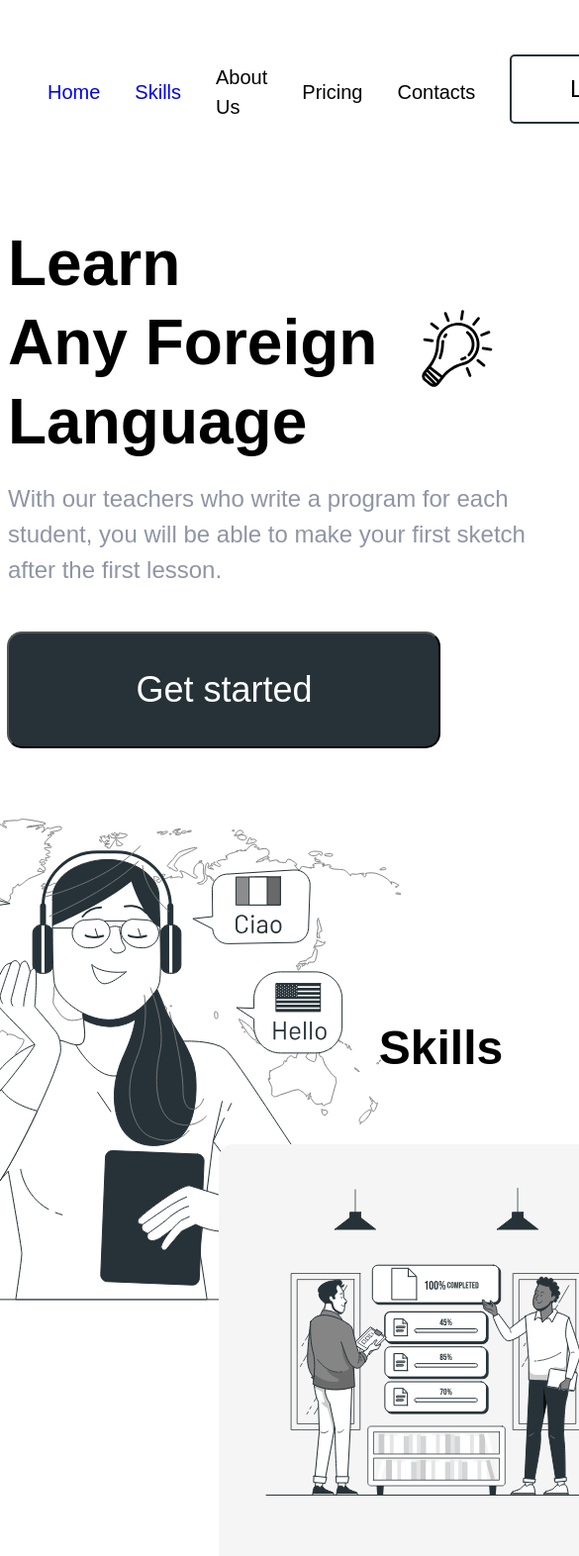
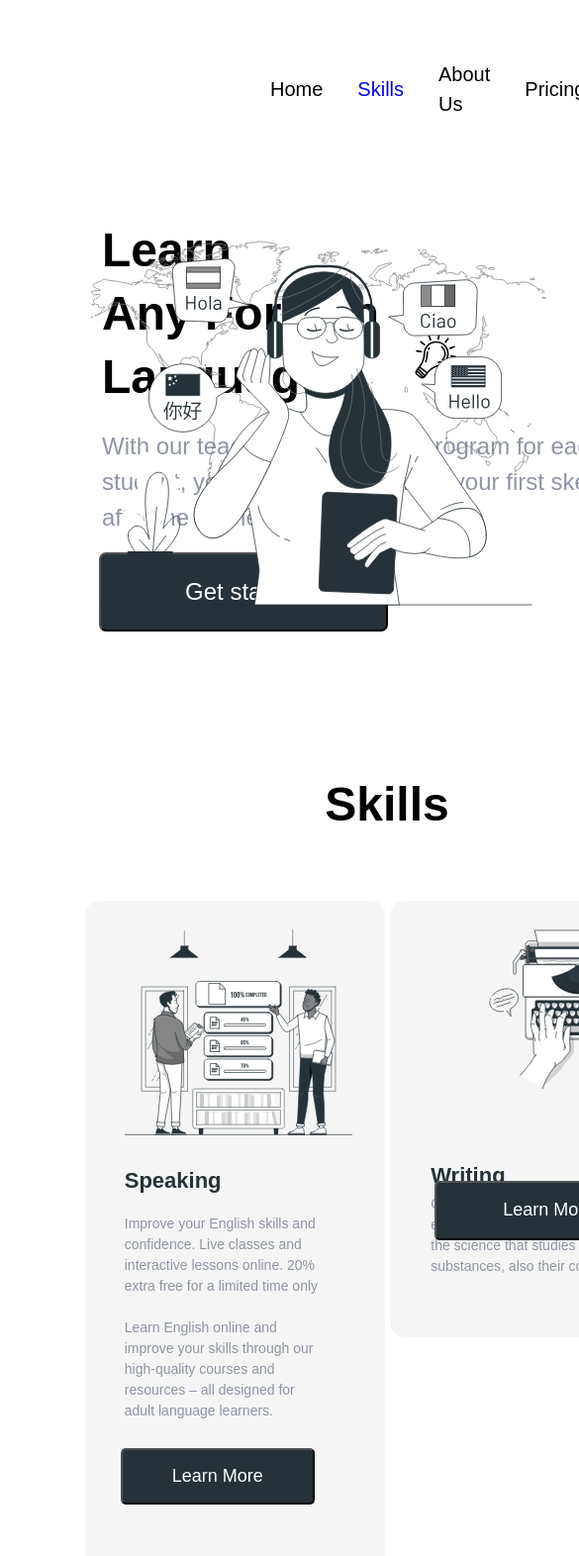
Before and after one commit to jeneziss/Britlex, a website: page src/index.html in a window 390 px wide. Shown: the top 1572 px of the page at 99% size, 585 px wide, since content can reach past the window. Drawn offline with Linux system fonts and the light colour scheme.

Commit message:
adaptive 992(30%)
adaptive 992 30% away

```diff
--- a/src/index.html
+++ b/src/index.html
@@ -15,7 +15,7 @@
                    <img src="icons/logo.svg" alt="Logo">
                </a>
                    <ul class="header__menu">
-                       <li class="header__item"><a href="#" class="header__href">Home</a></li>
+                       <li class="header__item"><a href="" class="header__href">Home</a></li>
                        <li class="header__item"><a href="#" class="header__href">Skills</a></li>
                        <li class="header__item"><a href="" class="header__href">About Us</a></li>
                        <li class="header__item"><a href="" class="header__href">Pricing</a></li>
@@ -44,7 +44,7 @@
                  </button></a>
              </div>
              <div class="promo__logo">
-                 <img src="img/bg_promo.svg" alt="bg_promo">
+                 <img src="img/bg_promo.svg" alt="bg_promo" class="promo__logo-1">
              </div>
             </div>
         </section>
--- a/src/sass/blocks/_adaptive.scss
+++ b/src/sass/blocks/_adaptive.scss
@@ -0,0 +1,134 @@
+@media (max-width:992px){
+    .container{
+        padding-left: 75px;
+    }
+    .header{
+        &__menu{
+            position: relative;
+            left: 150px;
+        }
+        &__logo{
+            position: relative;
+            left: 25px;
+            top: 5px;
+        }
+    }
+    .button1{
+        position: relative;
+        right: -275px;
+        width: 160px;
+        height: 50px;
+        border: 2px solid #263238;
+        box-sizing: border-box;
+        border-radius: 5px;
+        font-size: 18px;
+    }
+
+    .promo{
+        min-height: 500px;
+        &__logo{
+            position: relative;
+            top: -630px;
+            right: -190px;
+            width: 500px;
+            height: 500px;
+        }
+        &__logo-1{
+            width: 500px;
+            height: 500px;
+        }
+        &_text{
+            padding-left: 20px;
+        }
+        &__title{
+            font-size: 48px;
+            line-height: 64px;
+        }
+        &__light{
+            position: relative;
+            left: 300px;
+            top: -235px;
+            width: 70px;
+            height: 70px;
+        }
+    }
+
+    .button2{
+        width: 292px;
+        height: 80px;
+        font-size: 24px;
+        line-height: 36px;
+        left: -77px;
+        border-radius: 7px;
+    }
+
+    .advantages{
+        &__header{
+          font-size: 22px;
+          line-height: 1px;
+        }
+        &__subheader{
+            font-size: 14px;
+            line-height: 21px;
+        }
+        &__card1{
+            height: 696px;
+            width: 303px;
+        }
+        &__cardtext-1{
+            padding-right: 60px;
+            padding-bottom: 15px;
+            padding-left: 40px;
+        }
+        &__img-1{
+            width: 260px;
+            height: 260px;
+        }
+        &__card2{
+            width: 302px;
+            height: 441px;
+        }
+        &__cardtext-2{
+            top:50px;
+            left: 0;
+        }
+        &__img-2{
+            width: 205px;
+            height: 205px;
+            left: 90px;
+        }
+        &__card3{
+            width: 302px;
+            height: 441px;
+        }
+        &__card4{
+            width: 616px;
+            height: 241px;
+        }
+    }
+
+    .button-card1{
+        top: 0;
+        left: 36px;
+        width: 196px;
+        height: 57px;
+    }
+
+
+
+
+
+
+
+
+
+
+
+
+
+
+
+
+
+
+}
--- a/src/sass/style.scss
+++ b/src/sass/style.scss
@@ -22,4 +22,5 @@ a{
 @import 'blocks/titles';
 @import 'blocks/pricing';
 @import 'blocks/contact';
-@import 'blocks/footer'
+@import 'blocks/footer';
+@import 'blocks/adaptive';
```
Also changed, not shown: src/css/style.min.css.
